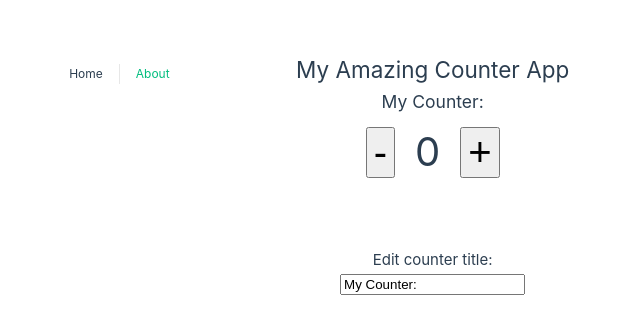
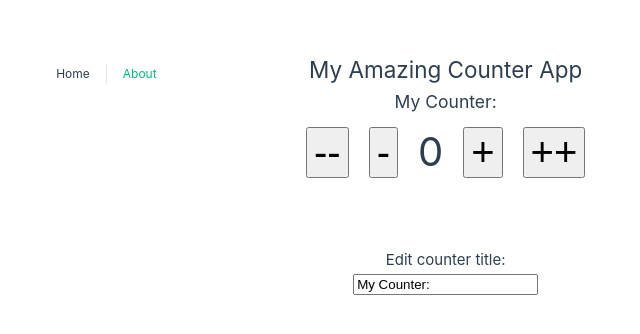
Before and after one commit to PangoRules/Vue-Composition-Api-Course, a Vue app in the folder vue-composition-api-basics/: page / in a window 1280 px wide. Shown: the part 226-560 px from the top of the page, without its empty margins (364-1004 px from the left). Built offline with nearby package versions, Linux system fonts and the light colour scheme.

Commit message:
passing parameters to methods

```diff
--- a/vue-composition-api-basics/src/views/HomeView.vue
+++ b/vue-composition-api-basics/src/views/HomeView.vue
@@ -3,9 +3,11 @@
 		<h2>{{ appTitle }}</h2>
 		<h3>{{ counterData.title }}</h3>
 		<div>
-			<button @click="decreaseCounter" class="btn">-</button>
+			<button @click="decreaseCounter(2)" class="btn">--</button>
+			<button @click="decreaseCounter(2)" class="btn">-</button>
 			<span class="counter">{{ counterData.count }}</span>
-			<button @click="increaseCounter" class="btn">+</button>
+			<button @click="increaseCounter(1, $event)" class="btn">+</button>
+			<button @click="increaseCounter(2)" class="btn">++</button>
 		</div>
 
 		<div class="edit">
@@ -20,20 +22,18 @@
 
 const appTitle = 'My Amazing Counter App';
 
-// const counter = ref(0),
-// 			counterTitle = ref('My Counter:')
-
 const counterData = reactive({
 	count: 0,
 	title: 'My Counter:'
 })
 
-const increaseCounter = () =>{
-	counterData.count++;
+const increaseCounter = (amount, event) =>{
+	// console.log(event);
+	counterData.count += amount;
 }
 
-const decreaseCounter = () =>{
-	counterData.count--;
+const decreaseCounter = amount =>{
+	counterData.count -= amount;
 }
 
 </script>
```
